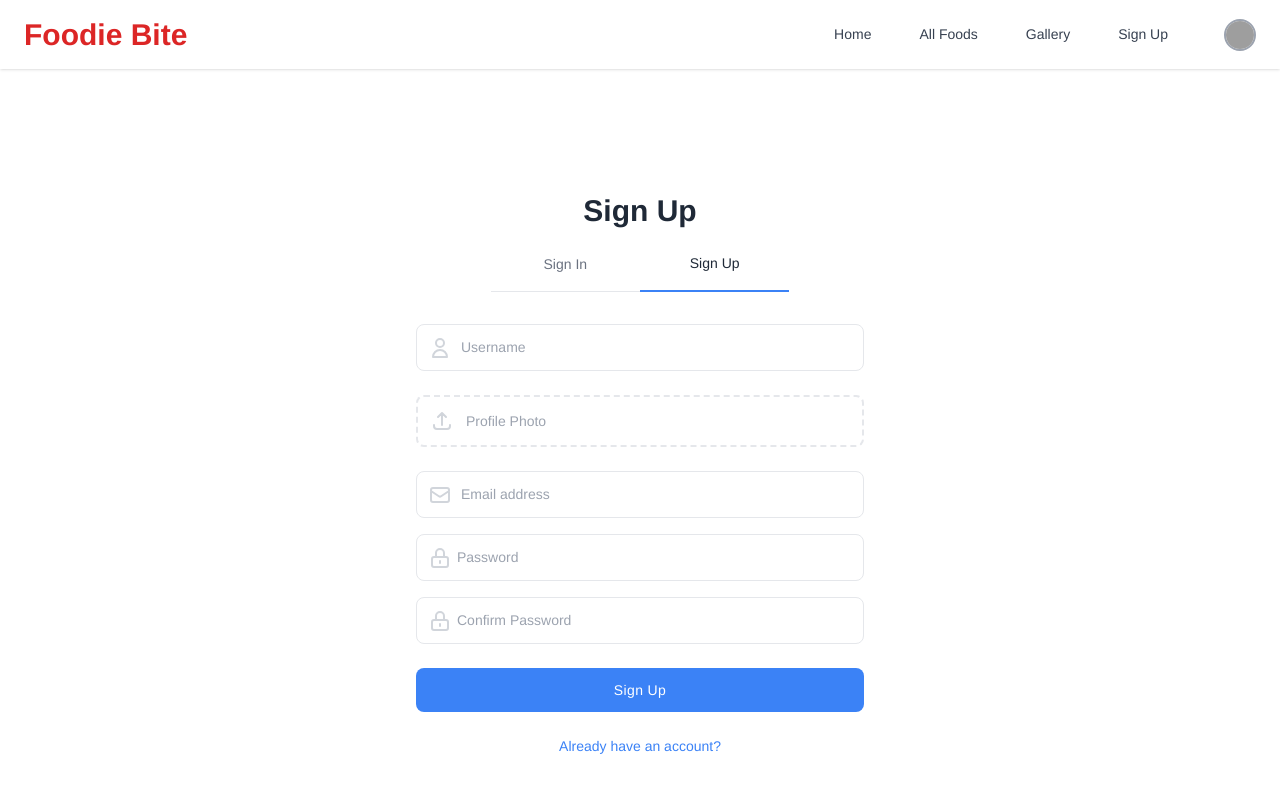
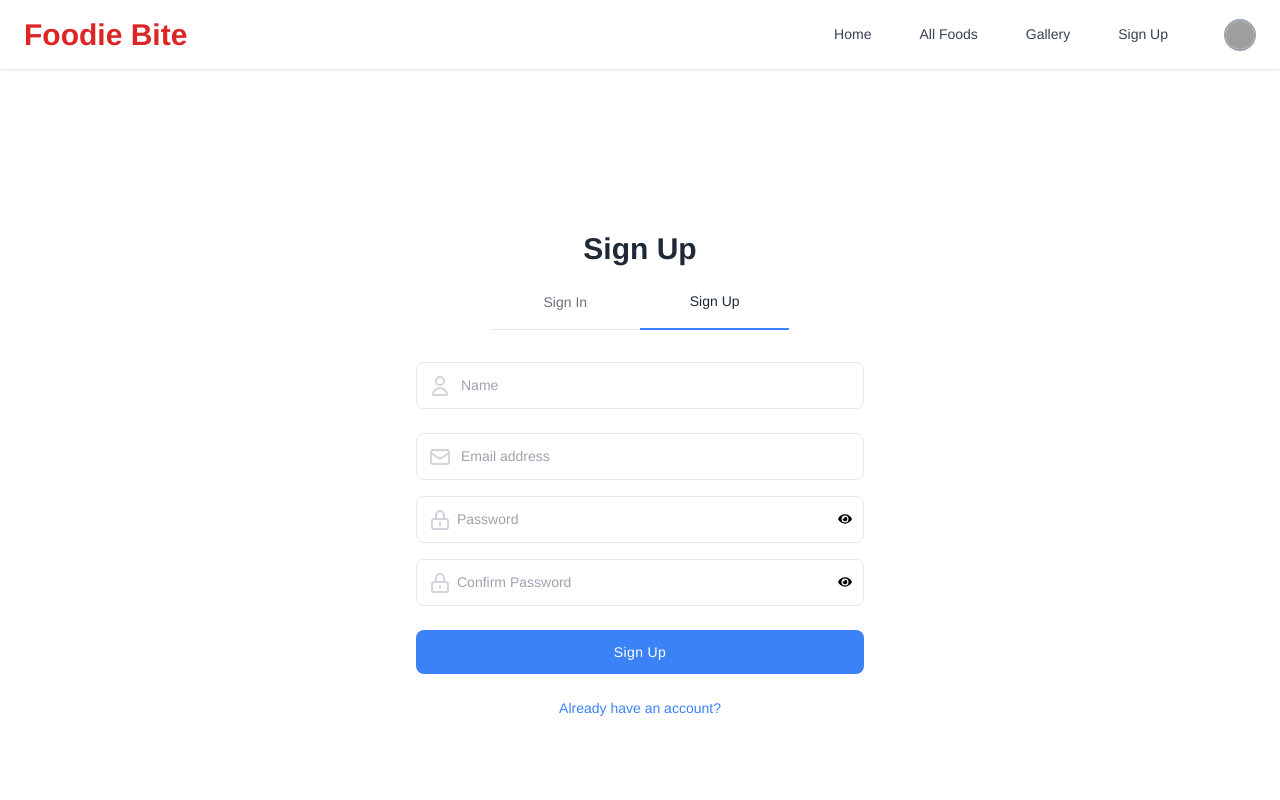
Before and after one commit to TheRABU/foodie-app-frontend, a React (Vite) app: page /sign-up in a window 1280 px wide. Shown: the top 800 px of the page. Built offline with nearby package versions, Linux system fonts and the light colour scheme; no server answers; grey boxes are pictures that could not be loaded.

Commit message:
singup page modified conditional css

```diff
--- a/package.json
+++ b/package.json
@@ -25,6 +25,7 @@
     "react-icons": "^5.2.1",
     "react-router-dom": "^6.23.1",
     "sort-by": "^1.2.0",
+    "sweetalert2": "^11.11.1",
     "swiper": "^11.1.4"
   },
   "devDependencies": {
--- a/src/pages/AllFoodPage/AllFoods.jsx
+++ b/src/pages/AllFoodPage/AllFoods.jsx
@@ -1,4 +1,4 @@
-import { useLoaderData } from "react-router-dom";
+import { Link, NavLink, useLoaderData } from "react-router-dom";
 import { useEffect, useState } from "react";
 import FoodCollectionCard from "./FoodCollectionGrid/FoodCollectionCard";
 import Skeleton from "../../components/Skeleton/Skeleton";
@@ -49,6 +49,7 @@ const AllFoods = () => {
         <h2 className="text-center text-7xl font-bold text-black">
           All <span className="text-red-500">foods</span>
         </h2>
+
         <div className="px-5 lg:px-28 w-full lg:max-w-screen mx-auto">
           {/* SEARCH BAR */}
           <>
--- a/src/pages/AllFoodPage/FoodCollectionGrid/FoodCollectionCard.jsx
+++ b/src/pages/AllFoodPage/FoodCollectionGrid/FoodCollectionCard.jsx
@@ -32,9 +32,12 @@ const FoodCollectionCard = ({ food }) => {
             </span>
           </div>
           <div className="flex justify-between">
-            <button className="btn rounded-3xl bg-red-600 hover:bg-yellow-400 text-white font-semibold">
-              Order Now
-            </button>
+            <Link to={`/purchase/${_id}`}>
+              <button className="btn rounded-3xl bg-red-600 hover:bg-yellow-400 text-white font-semibold">
+                Order Now
+              </button>
+            </Link>
+
             <Link to={`/single-food/${_id}`}>
               <button className="btn rounded-lg bg-blue-600 hover:bg-indigo-700 text-white font-semibold">
                 View Details
--- a/src/pages/SignUpPage/SignUp.jsx
+++ b/src/pages/SignUpPage/SignUp.jsx
@@ -1,10 +1,34 @@
 import { Link } from "react-router-dom";
+import { FaEye, FaEyeSlash } from "react-icons/fa";
+import Swal from "sweetalert2";
+import { useState } from "react";
+const SignUp = () => {
+  const [showPass, setShowPass] = useState(false);
+  const [matchedPassword, setMatchedPassword] = useState(false);
 
-const SignUp = () => {
+  // form handler
+  const handleSignUp = (e) => {
+    e.preventDefault();
+    const form = e.target;
+    const name = form.name.value;
+    const email = form.email.value;
+    const password = form.password.value;
+    const confirmPassword = form.confirmPassword.value;
+
+    if (password === confirmPassword) {
+      setMatchedPassword(false);
+    } else if (password !== confirmPassword) {
+      setMatchedPassword(true);
+      Swal.fire("passwords do not match");
+      return;
+    }
+
+    console.log(email, name, password);
+  };
   return (
     <section className="bg-white ">
       <div className="container flex items-center justify-center min-h-screen px-6 mx-auto">
-        <form className="w-full max-w-md">
+        <form onSubmit={handleSignUp} className="w-full max-w-md">
           <h1 className="mt-3 text-center text-2xl font-semibold text-gray-800 capitalize sm:text-3xl">
             Sign Up
           </h1>
@@ -45,34 +69,11 @@ const SignUp = () => {
 
             <input
               type="text"
+              name="name"
               className="block w-full py-3 text-gray-700 bg-white border rounded-lg px-11    focus:border-blue-400 dark:focus:border-blue-300 focus:ring-blue-300 focus:outline-none focus:ring focus:ring-opacity-40"
-              placeholder="Username"
+              placeholder="Name"
             />
           </div>
-
-          <label
-            htmlFor="dropzone-file"
-            className="flex items-center px-3 py-3 mx-auto mt-6 text-center bg-white border-2 border-dashed rounded-lg cursor-pointer"
-          >
-            <svg
-              xmlns="http://www.w3.org/2000/svg"
-              className="w-6 h-6 text-gray-300 "
-              fill="none"
-              viewBox="0 0 24 24"
-              stroke="currentColor"
-              strokeWidth="2"
-            >
-              <path
-                strokeLinecap="round"
-                strokeLinejoin="round"
-                d="M4 16v1a3 3 0 003 3h10a3 3 0 003-3v-1m-4-8l-4-4m0 0L8 8m4-4v12"
-              />
-            </svg>
-
-            <h2 className="mx-3 text-gray-400">Profile Photo</h2>
-
-            <input id="dropzone-file" type="file" className="hidden" />
-          </label>
 
           <div className="relative flex items-center mt-6">
             <span className="absolute">
@@ -94,6 +95,7 @@ const SignUp = () => {
 
             <input
               type="email"
+              name="email"
               className="block w-full py-3 text-gray-700 bg-white border rounded-lg px-11   focus:border-blue-400 dark:focus:border-blue-300 focus:ring-blue-300 focus:outline-none focus:ring focus:ring-opacity-40"
               placeholder="Email address"
             />
@@ -118,10 +120,21 @@ const SignUp = () => {
             </span>
 
             <input
-              type="password"
-              className="block w-full px-10 py-3 text-gray-700 bg-white border rounded-lg   focus:border-blue-400 dark:focus:border-blue-300 focus:ring-blue-300 focus:outline-none focus:ring focus:ring-opacity-40"
+              type={showPass ? "text" : "password"}
+              name="password"
+              className={
+                matchedPassword
+                  ? "block w-full px-10 py-3 text-gray-700 bg-white border rounded-lg   focus:border-red-500 dark:focus:border-red-300 focus:ring-red-300 focus:outline-none focus:ring focus:ring-opacity-40"
+                  : `block w-full px-10 py-3 text-gray-700 bg-white border rounded-lg   focus:border-blue-400 dark:focus:border-blue-300 focus:ring-blue-300 focus:outline-none focus:ring focus:ring-opacity-40`
+              }
               placeholder="Password"
             />
+            <span
+              onClick={() => setShowPass(!showPass)}
+              className="absolute top-4 right-3"
+            >
+              {showPass ? <FaEyeSlash /> : <FaEye />}
+            </span>
           </div>
 
           <div className="relative flex items-center mt-4">
@@ -143,10 +156,21 @@ const SignUp = () => {
             </span>
 
             <input
-              type="password"
-              className="block w-full px-10 py-3 text-gray-700 bg-white border rounded-lg    focus:border-blue-400 dark:focus:border-blue-300 focus:ring-blue-300 focus:outline-none focus:ring focus:ring-opacity-40"
+              type={showPass ? "text" : "password"}
+              name="confirmPassword"
+              className={
+                matchedPassword
+                  ? "block w-full px-10 py-3 text-gray-700 bg-white border rounded-lg   focus:border-red-500 dark:focus:border-red-300 focus:ring-red-300 focus:outline-none focus:ring focus:ring-opacity-40"
+                  : `block w-full px-10 py-3 text-gray-700 bg-white border rounded-lg   focus:border-blue-400 dark:focus:border-blue-300 focus:ring-blue-300 focus:outline-none focus:ring focus:ring-opacity-40`
+              }
               placeholder="Confirm Password"
             />
+            <span
+              onClick={() => setShowPass(!showPass)}
+              className="absolute top-4 right-3"
+            >
+              {showPass ? <FaEyeSlash /> : <FaEye />}
+            </span>
           </div>
 
           <div className="mt-6">
```
Also changed, not shown: 1 other file (tests, documents, lock files or other folders).
